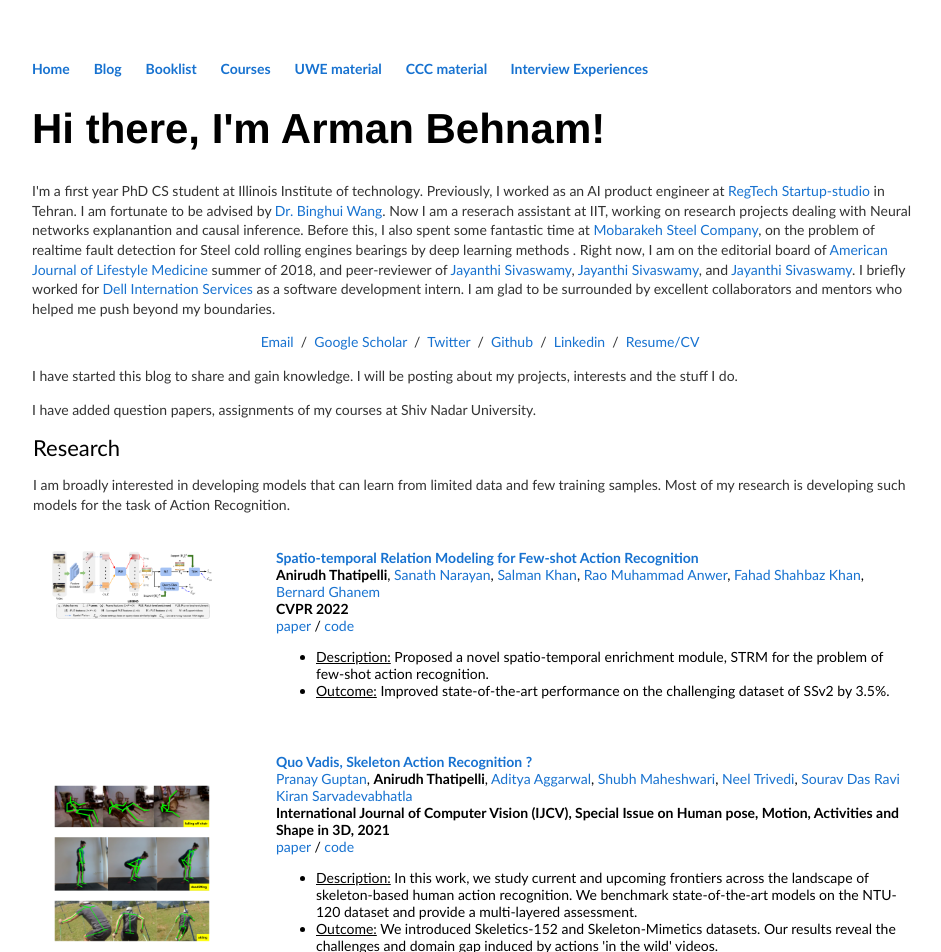
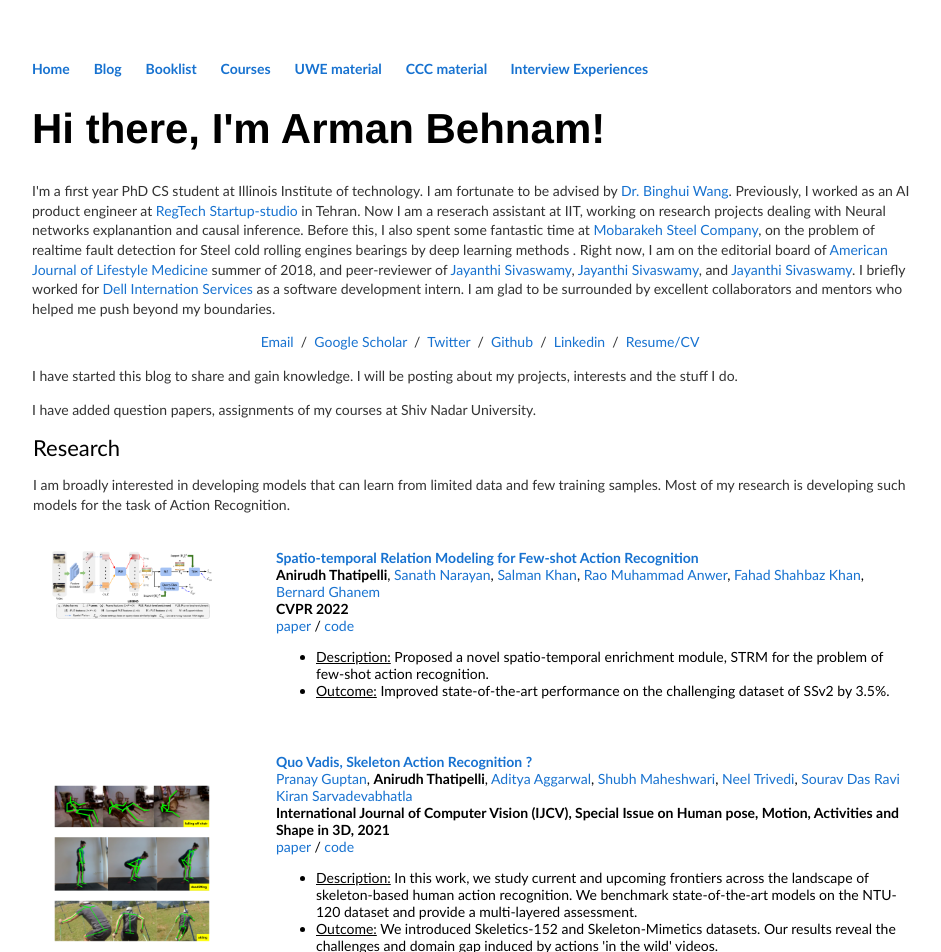
Before and after one commit to ArmanBehnam/ArmanBehnam.github.io, a Jekyll site: the page built from index.html, in a window 1280 px wide. Shown: the top 952 px of the page, without its empty margins (160-1101 px from the left). Built offline with Jekyll 4.4.1, drawn with Linux system fonts in a browser that asks for light colours.

Commit message:
Update index.html

```diff
--- a/index.html
+++ b/index.html
@@ -31,11 +31,11 @@ title: Arman Behnam's website
     <tr style="padding:0px">
        <td style="padding:2.5%;width:63%;vertical-align:middle">
 
-	<p>I'm a first year PhD CS student at Illinois Institute of technology. Previously, I worked as an AI product engineer at <a href = "https://tanzimyar.ir/en/">RegTech Startup-studio</a> in Tehran.
-		I am fortunate to be advised by <a href = "http://wangbinghui.net/">Dr. Binghui Wang</a>. Now I am a reserach assistant at IIT, working on research projects dealing with Neural networks explanantion and causal inference.
-		Before this, I also spent some fantastic time at <a href = "https://www.mse.ir/en/">Mobarakeh Steel Company</a>,  on the problem of realtime fault detection for Steel cold rolling engines bearings by deep learning methods
+	<p>I'm a first year PhD CS student at Illinois Institute of technology. I am fortunate to be advised by <a href = "http://wangbinghui.net/">Dr. Binghui Wang</a>.
+	Previously, I worked as an AI product engineer at <a href = "https://tanzimyar.ir/en/">RegTech Startup-studio</a> in Tehran. Now I am a reserach assistant at IIT, working on research projects dealing with Neural networks explanantion and causal inference.
+	Before this, I also spent some fantastic time at <a href = "https://www.mse.ir/en/">Mobarakeh Steel Company</a>,  on the problem of realtime fault detection for Steel cold rolling engines bearings by deep learning methods
 .
-		Right now, I am on the editorial board of <a href = "http://wangbinghui.net/">American Journal of Lifestyle Medicine</a> summer of 2018,
+	Right now, I am on the editorial board of <a href = "http://wangbinghui.net/">American Journal of Lifestyle Medicine</a> summer of 2018,
 		and peer-reviewer of <a href = "https://www.iiit.ac.in/people/faculty/jsivaswamy/"/>Jayanthi Sivaswamy</a>, <a href = "https://www.iiit.ac.in/people/faculty/jsivaswamy/"/>Jayanthi Sivaswamy</a>, and <a href = "https://www.iiit.ac.in/people/faculty/jsivaswamy/"/>Jayanthi Sivaswamy</a>.
 
 	I briefly worked for <a href = "https://www.dell.com/en-in?mn=SiORr6q_wPva1PZi_pK_p9-eYyuRWHmmL-cs.asXWybV9jyywKBux">Dell Internation Services</a> as a software development intern.
@@ -43,13 +43,13 @@ title: Arman Behnam's website
         I am glad to be surrounded by excellent collaborators and mentors who helped me push beyond my boundaries.
 
 	<p style="text-align:center">
-	  <a href="mailto:abehnam@hawk.iit.edu">Email</a> &nbsp/&nbsp
-	  <a href="https://scholar.google.com/citations?user=KgzHjgMAAAAJ&hl=en&oi=ao">Google Scholar</a> &nbsp/&nbsp
-	  <a href="https://twitter.com/Arman_behnam">Twitter</a> &nbsp/&nbsp
-	  <a href="https://github.com/ArmanBehnam">Github</a> &nbsp/&nbsp
-	  <a href="https://www.linkedin.com/in/arman-behnam/">Linkedin</a> &nbsp/&nbsp
-	  <a href="resume/June_2023_CV.pdf">Resume/CV</a>
-       </p>
+    <a href="mailto:abehnam@hawk.iit.edu" class="button">Email</a> &nbsp;/&nbsp;
+    <a href="https://scholar.google.com/citations?user=KgzHjgMAAAAJ&hl=en&oi=ao" class="button">Google Scholar</a> &nbsp;/&nbsp;
+    <a href="https://twitter.com/Arman_behnam" class="button">Twitter</a> &nbsp;/&nbsp;
+    <a href="https://github.com/ArmanBehnam" class="button">Github</a> &nbsp;/&nbsp;
+    <a href="https://www.linkedin.com/in/arman-behnam/" class="button">Linkedin</a> &nbsp;/&nbsp;
+    <a href="resume/June_2023_CV.pdf" class="button">Resume/CV</a>
+</p>
 
 	<p>I have started this blog to share and gain knowledge. I will be posting about my projects, interests and the stuff I do.</p>
 
```
